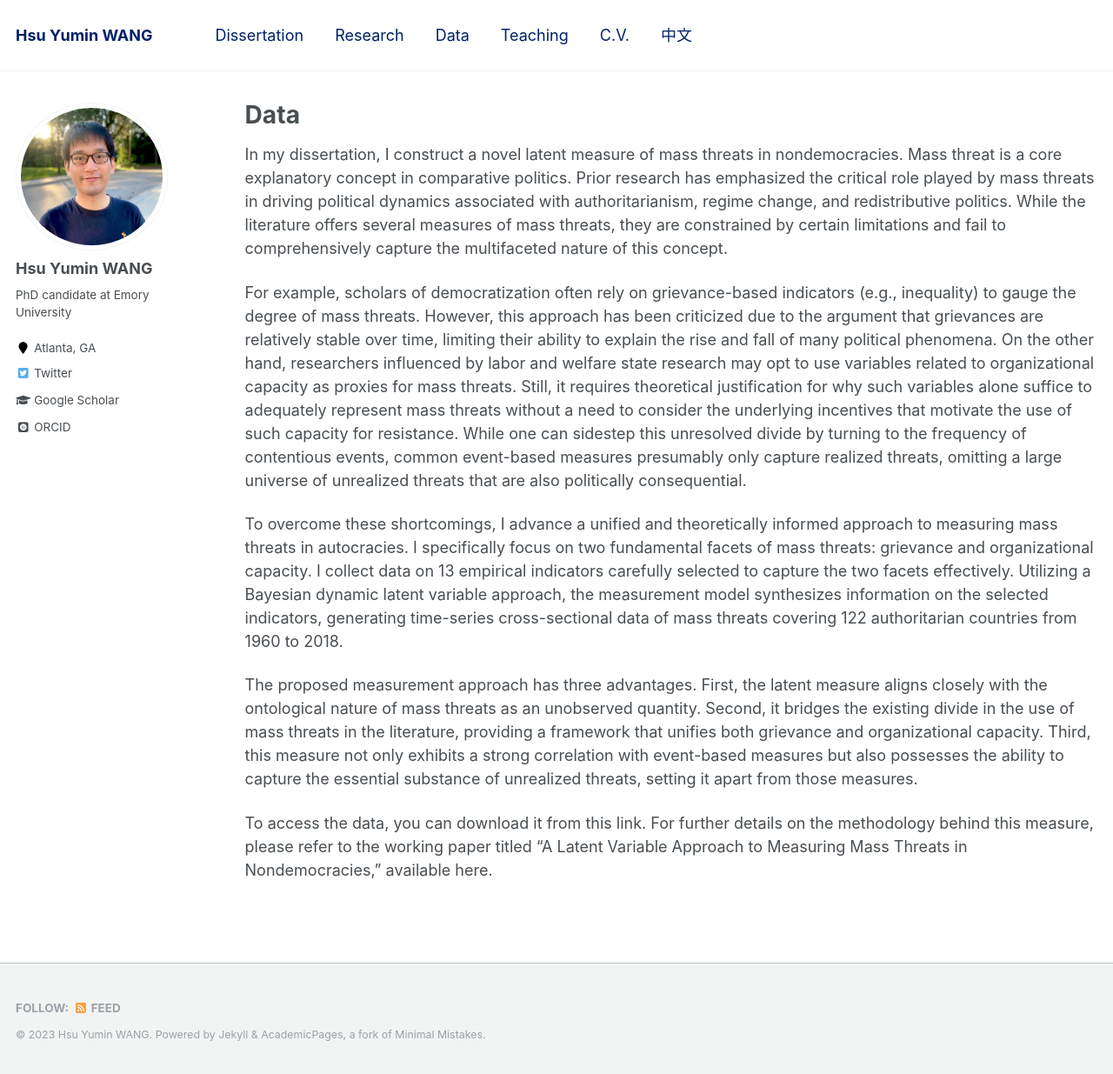
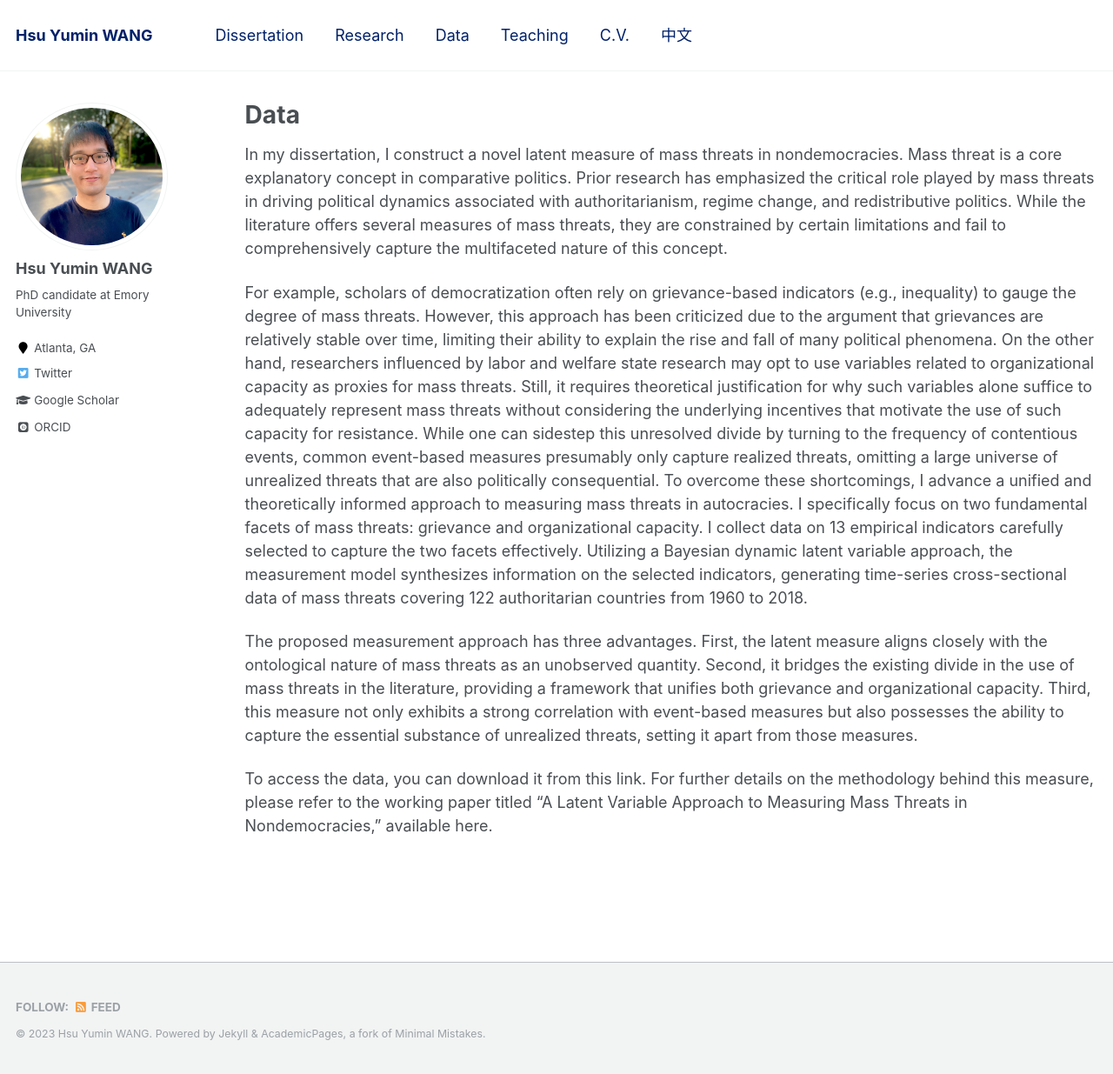
Before and after one commit to hsuyumin/hsuyumin.github.io, a Jekyll site: the page built from _pages/data.md, in a window 1280 px wide and 1235 px high. Shown: the whole window at 87% size. Built offline with Jekyll 4.4.1, drawn with Linux system fonts in a browser that asks for light colours; some web fonts are replaced.

Commit message:
Update data.md

```diff
--- a/_pages/data.md
+++ b/_pages/data.md
@@ -9,8 +9,7 @@ redirect_from:
 
 In my dissertation, I construct a novel latent measure of mass threats in nondemocracies. Mass threat is a core explanatory concept in comparative politics. Prior research has emphasized the critical role played by mass threats in driving political dynamics associated with authoritarianism, regime change, and redistributive politics. While the literature offers several measures of mass threats, they are constrained by certain limitations and fail to comprehensively capture the multifaceted nature of this concept.
 
-For example, scholars of democratization often rely on grievance-based indicators (e.g., inequality) to gauge the degree of mass threats. However, this approach has been criticized due to the argument that grievances are relatively stable over time, limiting their ability to explain the rise and fall of many political phenomena. On the other hand, researchers influenced by labor and welfare state research may opt to use variables related to organizational capacity as proxies for mass threats. Still, it requires theoretical justification for why such variables alone suffice to adequately represent mass threats without a need to consider the underlying incentives that motivate the use of such capacity for resistance. While one can sidestep this unresolved divide by turning to the frequency of contentious events, common event-based measures presumably only capture realized threats, omitting a large universe of unrealized threats that are also politically consequential.
-
+For example, scholars of democratization often rely on grievance-based indicators (e.g., inequality) to gauge the degree of mass threats. However, this approach has been criticized due to the argument that grievances are relatively stable over time, limiting their ability to explain the rise and fall of many political phenomena. On the other hand, researchers influenced by labor and welfare state research may opt to use variables related to organizational capacity as proxies for mass threats. Still, it requires theoretical justification for why such variables alone suffice to adequately represent mass threats without considering the underlying incentives that motivate the use of such capacity for resistance. While one can sidestep this unresolved divide by turning to the frequency of contentious events, common event-based measures presumably only capture realized threats, omitting a large universe of unrealized threats that are also politically consequential.
 To overcome these shortcomings, I advance a unified and theoretically informed approach to measuring mass threats in autocracies. I specifically focus on two fundamental facets of mass threats: grievance and organizational capacity. I collect data on 13 empirical indicators carefully selected to capture the two facets effectively. Utilizing a Bayesian dynamic latent variable approach, the measurement model synthesizes information on the selected indicators, generating time-series cross-sectional data of mass threats covering 122 authoritarian countries from 1960 to 2018.
 
 The proposed measurement approach has three advantages. First, the latent measure aligns closely with the ontological nature of mass threats as an unobserved quantity. Second, it bridges the existing divide in the use of mass threats in the literature, providing a framework that unifies both grievance and organizational capacity. Third, this measure not only exhibits a strong correlation with event-based measures but also possesses the ability to capture the essential substance of unrealized threats, setting it apart from those measures.
```
